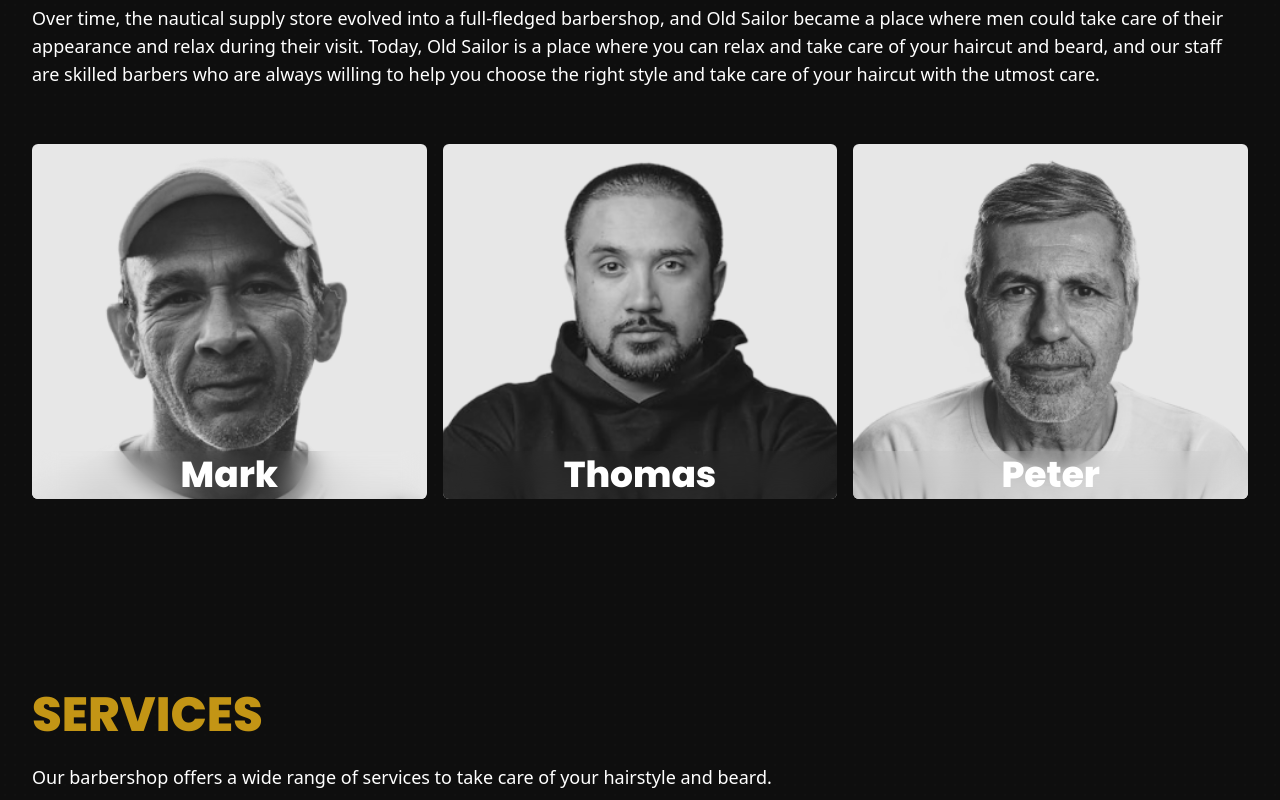
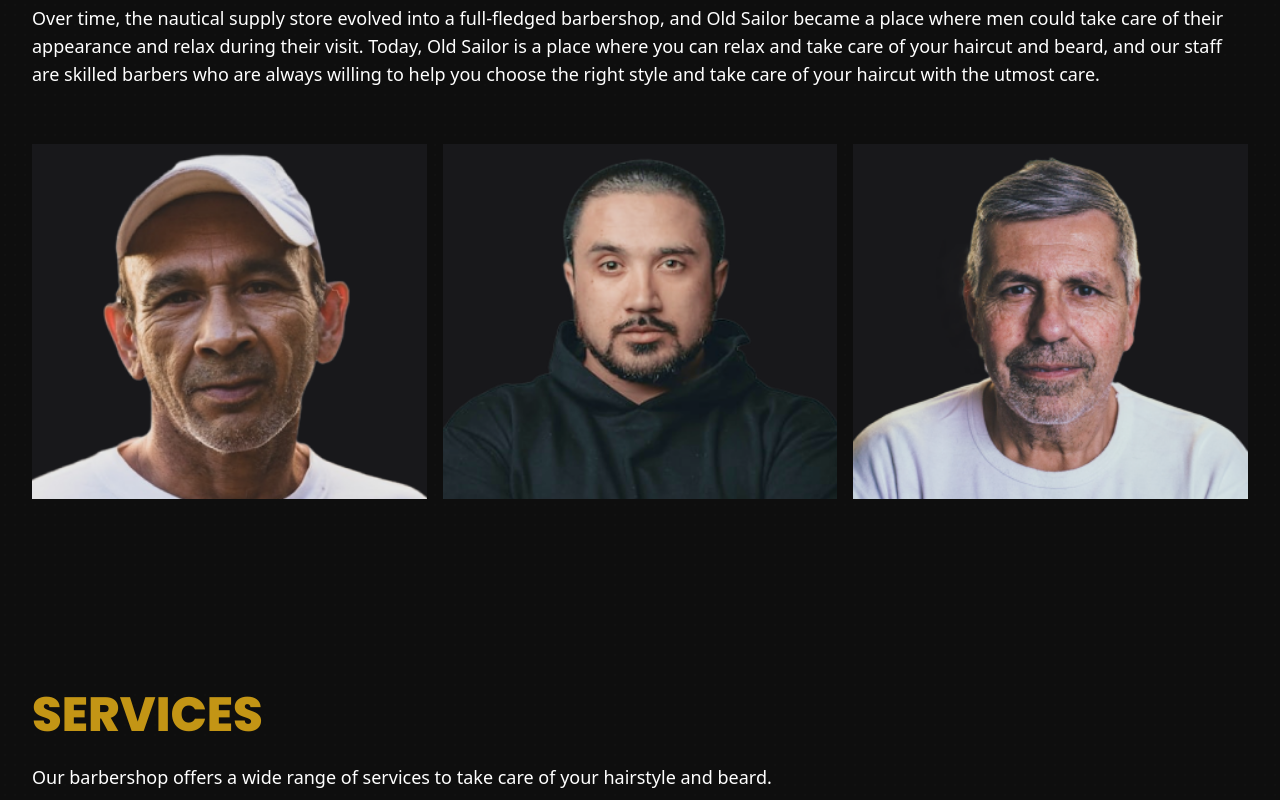
Before and after one commit to Patrykbarc/react-old-sailor, a React (Vite) app: page / in a window 1280 px wide. Shown: the part 1140-1940 px from the top of the page. Built offline with nearby package versions, Linux system fonts and the light colour scheme.

Commit message:
Rebuilded Card component

```diff
--- a/src/components/Button/Button.jsx
+++ b/src/components/Button/Button.jsx
@@ -22,7 +22,7 @@ export function Button({
       <input
         type={type}
         value={value}
-        className={`m-auto w-full cursor-pointer rounded-md bg-brand font-body text-lg font-semibold shadow-md transition-colors duration-300 ease-in-out hover:bg-brandHover md:w-fit ${buttonSize} ${buttonFontSize}`}
+        className={`hover:bg-brand-hover m-auto w-full cursor-pointer rounded-md bg-brand font-body text-lg font-semibold shadow-md transition-colors duration-300 ease-in-out md:w-fit ${buttonSize} ${buttonFontSize}`}
       />
     </a>
   );
--- a/src/components/Card/Card.jsx
+++ b/src/components/Card/Card.jsx
@@ -1,19 +1,28 @@
 export function Card({ text, src, alt }) {
   return (
-    <div>
+    <div className="group relative overflow-hidden bg-zinc-900">
+      <img
+        src={src}
+        alt={alt}
+        className="w-full scale-[1.05] duration-300 hover:scale-[1.01]
+      group-hover:saturate-0
+      "
+      />
       <div
-        className="duration-500hover:text-brand relative flex justify-center overflow-hidden rounded-md
-       bg-gray-200 text-white grayscale transition-all hover:grayscale-0"
+        className="pointer-events-none
+      absolute
+      top-0 h-full w-full -translate-x-full
+      transition-transform
+      group-hover:-translate-x-0
+      group-hover:bg-gray-700
+      group-hover:bg-opacity-50
+
+      "
       >
-        <img
-          className="w-full scale-[1.03] transition-transform duration-300 hover:scale-[1.05]"
-          src={src}
-          alt={alt}
-        />
-        <div className="box-shadow-text md:text-1xl pointer-events-none absolute bottom-0 left-1/2 z-10 w-full -translate-x-1/2 text-center font-title font-bold lg:text-4xl">
-          <span className="relative z-10 block w-full py-1">{text}</span>
-          <div className="absolute bottom-0 z-0 block h-full w-full backdrop-blur-md" />
-        </div>
+        <span className="absolute bottom-0 p-3 text-4xl font-bold text-brand opacity-0 group-hover:opacity-100 block w-full backdrop-blur-sm">
+          {text}
+        </span>
+        <div />
       </div>
     </div>
   );
--- a/src/components/Footer/Footer.jsx
+++ b/src/components/Footer/Footer.jsx
@@ -31,7 +31,7 @@ export function Footer() {
             {footerLinks.map((link) => (
               <li
                 key={link.id}
-                className="cursor-pointer px-3 capitalize transition hover:text-brandHover"
+                className="hover:text-brand-hover cursor-pointer px-3 capitalize transition"
               >
                 <a href={`#${link.id}`}>{link.name}</a>
               </li>
--- a/src/components/HeroSection/HeroSection.jsx
+++ b/src/components/HeroSection/HeroSection.jsx
@@ -1,6 +1,6 @@
 import { Button } from "../Button/Button";
 import { Chevron } from "../Chevron/Chevron";
-import "./HeroSection.pcss";
+import "./HeroSection.css";
 
 export function Hero() {
   return (
--- a/src/components/Navigations/NavigationDesktop.jsx
+++ b/src/components/Navigations/NavigationDesktop.jsx
@@ -1,6 +1,6 @@
 import { Logo } from "../Logo/Logo";
 
-export function NavigationDesktop({navLinks}) {
+export function NavigationDesktop({ navLinks }) {
   return (
     <nav className="fixed top-0 z-10 hidden w-full py-5 shadow-xl backdrop-blur-md md:block">
       <div className="container mx-auto flex justify-between text-xl text-white">
@@ -9,7 +9,7 @@ export function NavigationDesktop({navLinks}) {
           {navLinks.map((link) => (
             <li
               key={link.id}
-              className="cursor-pointer px-3 capitalize transition hover:text-brandHover"
+              className="hover:text-brand-hover cursor-pointer px-3 capitalize transition"
             >
               <a href={`#${link.id}`}>{link.name}</a>
             </li>
@@ -17,7 +17,7 @@ export function NavigationDesktop({navLinks}) {
         </ul>
         <a
           href="tel:+100200300"
-          className="flex gap-3 text-brand transition hover:text-brandHover"
+          className="hover:text-brand-hover flex gap-3 text-brand transition"
         >
           <img
             className="my-auto h-fit"
--- a/tailwind.config.js
+++ b/tailwind.config.js
@@ -8,7 +8,7 @@ export default {
       },
       colors: {
         brand: "#C39515",
-        brandHover: "#E8B321",
+        "brand-hover": "#E8B321",
       },
       fontFamily: {
         title: "'Poppins', sans-serif",
```
Also changed, not shown: src/components/Card/Card.css (added), src/components/HeroSection/HeroSection.css (renamed from src/components/HeroSection/HeroSection.pcss).
